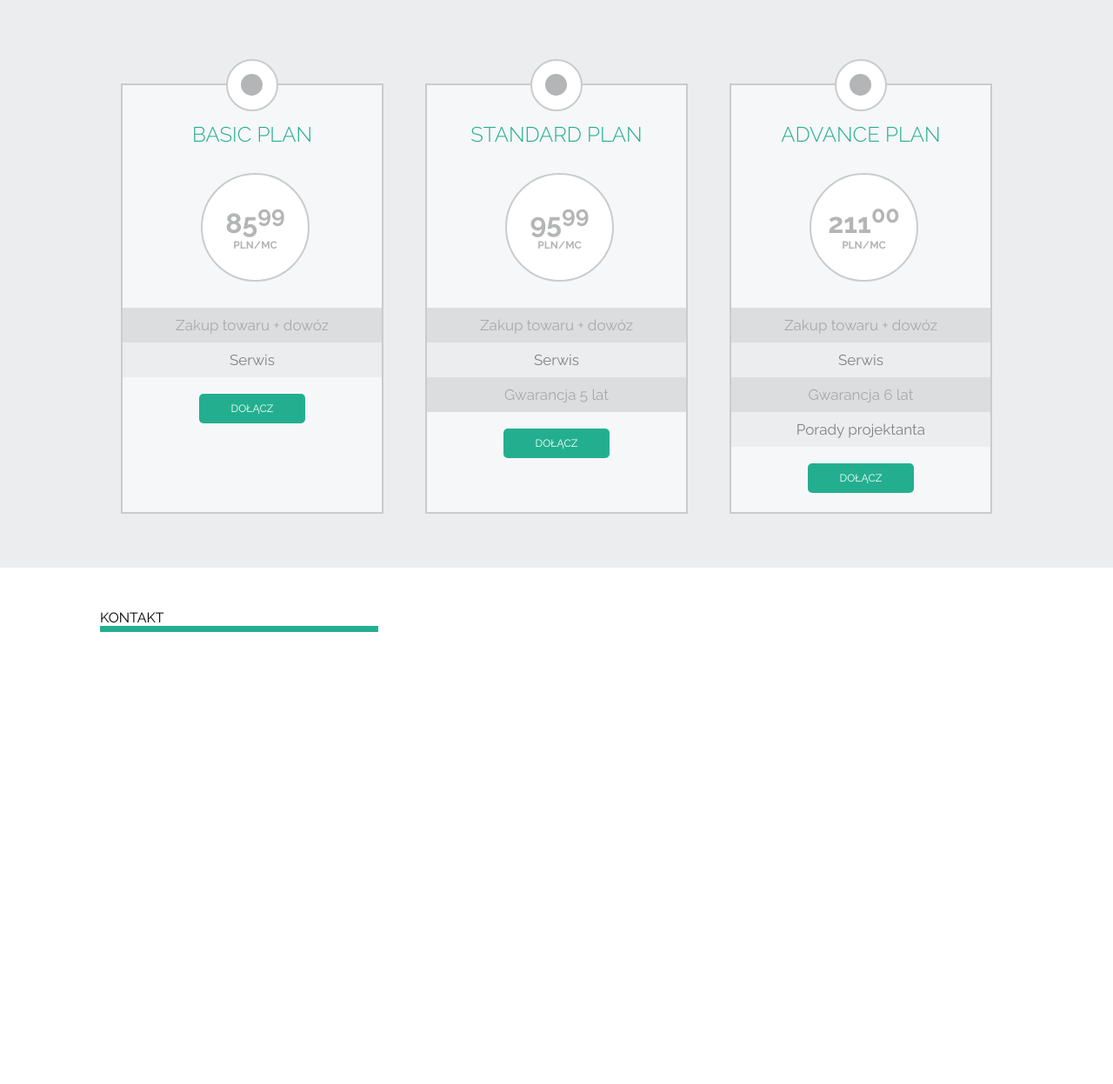
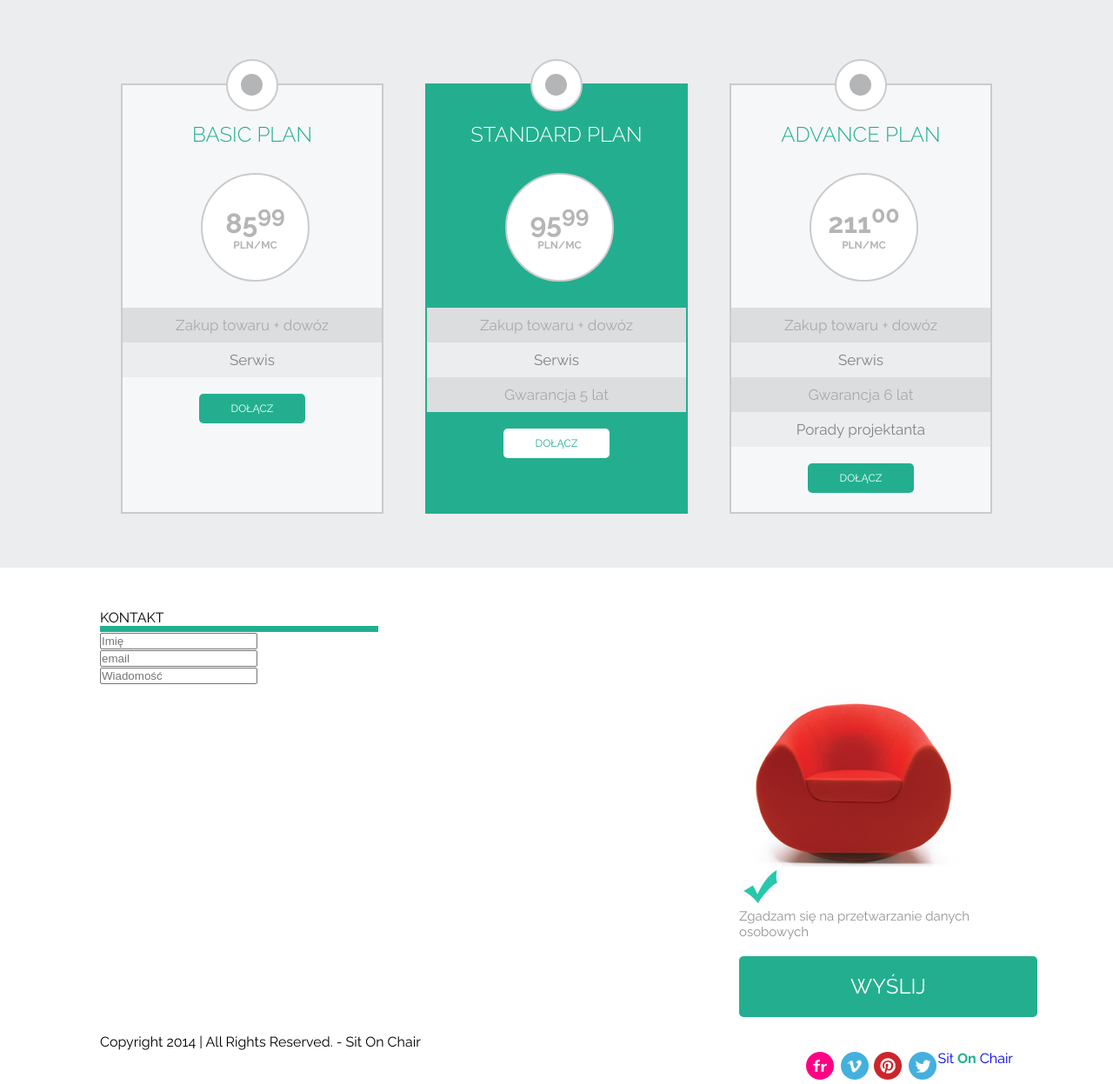
Before and after one commit to dominikalus/Sit-on-chair, a plain HTML site: page index.html in a window 1280 px wide. Shown: the part 817-2064 px from the top of the page at 87% size. Before the commit the page ends 1544 px from the top, so only its background shows below. Drawn offline with Linux system fonts and the light colour scheme.

Commit message:
skonczone, do dokonczenia css

```diff
--- a/css/stylesheet.css
+++ b/css/stylesheet.css
@@ -33,7 +33,7 @@ header {
 .logo {
     float: left;
 }
-.logo a {
+.logo a{
     height: 10px;
     width: 99px;
     text-transform: uppercase;
@@ -225,7 +225,7 @@ p;
     display:block;
 }
 
-.box, .box2{
+.box{
 
     height: 495px;
     border: 2px solid rgb(202,203,205);
@@ -236,16 +236,10 @@ p;
     background-color: rgb(246,247,249);
 }
 
-.box2 {
-    width: 326px;
-    height: 495;
-    padding-top: 30px;
-    text-align: center;
-    position: relative;
-    margin-top:74px;
+.middle {
     background-color: rgb(35,175,143);
+    border: 2px solid rgb(35,175,143);
 }
-
 
 .box .head .circle {
     position: absolute;
@@ -260,6 +254,11 @@ p;
     background-color: white;
 }
 
+.middlecircle {
+    background-color: rgb(35,175,143);
+    border: 2px solid rgb(35,175,143);
+
+}
 
 
 .box .head .circle .circle-inside{
@@ -280,6 +279,12 @@ h2 {
     font-weight: 300;
     margin-top:12px;
 }
+
+.middleh2 {
+    color:white;
+}
+
+
 /*
 .box2h2 {
     color: white;
@@ -349,6 +354,11 @@ h2 {
     margin: 19px auto;
 
 }
+
+.middlebutton {
+    background-color: white;
+    color: rgb(35,175,143);
+}
 /*
 .boxbutton2 {
     color:rgb(35,175,143);
@@ -372,3 +382,44 @@ h2 {
     height:7px;
     display:block;
 }
+
+.form {
+    width:70%;
+}
+
+
+.rightform {
+    width:30%;
+   float:right;
+}
+
+.rightform .agree{
+    color: rgb(146,147,148);
+    font-size: 15px;
+
+}
+
+.checkbox [type="checkbox"] {
+    display:none;
+    visibility: hidden;
+}
+
+.checkbox [type="checkbox"]:checked + .formok{
+    border: 1px solid rgb(35,175,143);
+}
+
+.logos {
+    float:right;
+}
+
+.bottomlogo {
+    float: right;
+}
+
+.bottombutton {
+    width:343px;
+    height:70px;
+    line-height:70px;
+    font-size: 24px;
+
+}
--- a/index.html
+++ b/index.html
@@ -119,21 +119,21 @@
 
 
             <div class="col">
-                <div class="box">
+                <div class="box middle">
                     <div class="head">
-                                <span class="circle">
+                                <span class="circle middlecircle">
                                     <span class="circle-inside"></span>
                                 </span>
                     </div>
 
                     <div class="content">
-                        <h2>standard plan</h2>
+                        <h2 class="middleh2">standard plan</h2>
 
-                        <div class="pricecircle">
-                            <p class="circletext1">
+                        <div class="pricecircle middle">
+                            <p class="circletext1 middletext">
                                 95<sup>99</sup>
                             </p>
-                            <p class="circletext2">
+                            <p class="circletext2 middletext">
                                 pln/mc
                             </p>
                         </div>
@@ -142,7 +142,7 @@
                         <div class="boxline2">Serwis</div>
                         <div class="boxline1">Gwarancja 5 lat</div>
 
-                        <a class="boxbutton" href="#">dołącz</a>
+                        <a class="boxbutton middlebutton" href="#">dołącz</a>
                     </div>
                 </div>
             </div>
@@ -186,10 +186,59 @@
 
         <div class="container">
             <p class="contactheader">kontakt</p>
+
+            <div class="form">
+                <form>
+                    <label for="name">
+                    <input type="text" id="name" placeholder="Imię">
+                    </label>
+                    <br>
+
+                    <label for="email">
+                        <input type="text" id="email" placeholder="email">
+                    </label>
+                    <br>
+                    <label for="message">
+                        <input type="text" id="message" placeholder="Wiadomość">
+                    </label>
+
+                </form>
+            </div>
+
+            <div class="rightform">
+               <img class="redchair" src="images/red_chair.png"/>
+
+                <label class="checkbox">
+
+                    <input type="checkbox"/>
+                    <img class="formok" src="images/form_ok.jpg"/>
+                </label>
+                <p class="agree">
+                    Zgadzam się na przetwarzanie danych osobowych
+                </p>
+                <a class="boxbutton bottombutton" href="#">wyślij</a>
+            </div>
+        </div>
+    </section>
+
+    <footer>
+        <div class="container">
+
+            <p class="footertext">
+                Copyright 2014 | All Rights Reserved. - Sit On Chair
+            </p>
+
+            <div class="logos">
+                <img src="images/flickr.png"/>
+                <img src="images/vimeo.png"/>
+                <img src="images/pinterest.png"/>
+                <img src="images/twitter.png"/>
+                <a href="#" class="bottomlogo">Sit <span class="bottomlogospan">On</span> Chair</a>
+            </div>
+
+
         </div>
 
-
-
-    </section>
+    </footer>
 </body>
 </html>
```
